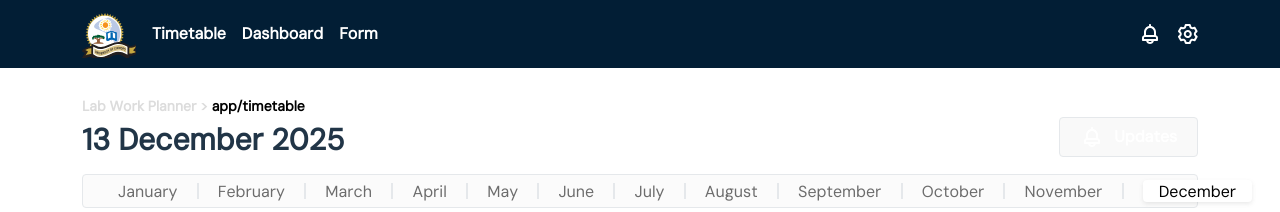
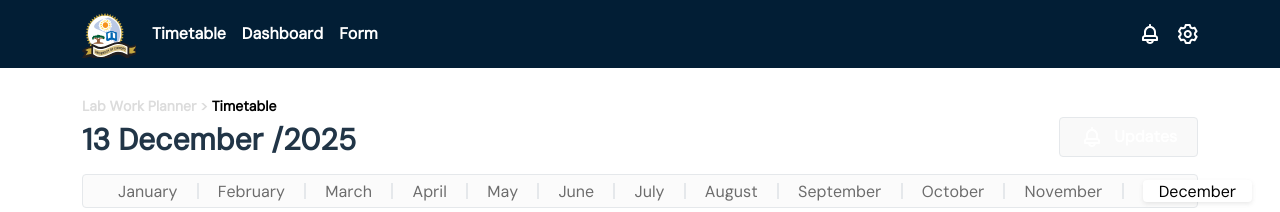
Before and after one commit to mothibimalebana/lab-work-planner, a React (Vite) app: page /app/timetable in a window 1280 px wide. Shown: the top 212 px of the page. Built offline with nearby package versions, Linux system fonts and the light colour scheme.

Commit message:
hotfix: corrected the code that displays the date

```diff
--- a/src/App.tsx
+++ b/src/App.tsx
@@ -2,14 +2,19 @@ import { Outlet } from "react-router"
 import Header from "./components/Header"
 import Navbar from "./components/Navbar"
 import phoneError from "./assets/svg/phone-error-svgrepo-com.svg"
+import { useEffect, useState } from "react";
 
 function App() {
+  const [page, setPage] = useState('Timetable');
+
+  const getPage = window.location.pathname.slice(5);
+  const currPage = getPage[0].toUpperCase() + getPage.slice(1);
 
   return (
     <div className="app">
       <div className="desktop hidden md:flex flex-col overflow-x-hidden">
-        <Navbar/>
-        <Header/>
+        <Navbar setPage={setPage}/>
+        <Header page={page}/>
         <Outlet/>
       </div>
       <div className="mobile flex flex-col md:hidden">
--- a/src/components/Breadcrumbs.tsx
+++ b/src/components/Breadcrumbs.tsx
@@ -16,7 +16,7 @@ const BreadCrumbs = ({ hours = 0, rate = 36.5, setMode, mode }: BreadCrumbsProps
     const splitDate = date.split('/') //get dd, mm, yyyy individually
     const dd = splitDate[1];
     const mm = months[Number(splitDate[0]) - 1];
-    const yyyy = date.slice(6);
+    const yyyy = date.slice(5);
     const dateString = dd + ' ' + ' ' + mm + ' '  + yyyy;
 
     const changeMode = () => {
--- a/src/components/Header.tsx
+++ b/src/components/Header.tsx
@@ -1,6 +1,7 @@
-const Header = () => {
-    const page = window.location.pathname.slice(1)
-    console.log(page)
+const Header = ({page}: {page: string}) => {
+
+
+
     return(
         <div className="md:header px-[5.12rem] mt-7">
             <div className="breadCrumbs">
--- a/src/components/Navbar.tsx
+++ b/src/components/Navbar.tsx
@@ -10,7 +10,7 @@ import SVGElement from "./SVGElement";
  * This component is always at the top of the Table, Dashboard Component
  */
 
-const Navbar = () => {
+const Navbar = ({setPage}) => {
     return (
         <div className="nav-bar hidden md:flex justify-between bg-[#021E35] px-[5.12rem] min-h-17">
             <div className="left flex gap-4 items-center">
@@ -18,13 +18,13 @@ const Navbar = () => {
                     <SVGElement element={universityIcon.element} />
                 </div>
                 <div className="timetable">
-                    <Link to="/app/timetable">Timetable</Link>
+                    <Link onClick={() => setPage("Timetable")} to="/app/timetable">Timetable</Link>
                 </div>
                 <div className="dashboard">
-                    <Link to="/app/dashboard">Dashboard</Link>
+                    <Link onClick={() => setPage("Dashboard")} to="/app/dashboard">Dashboard</Link>
                 </div>
                 <div className="form">
-                    <Link to="/app/orm">Form</Link>
+                    <Link onClick={() => setPage("Form")} to="/app/orm">Form</Link>
                 </div>
             </div>
             <div className="right flex gap-4 items-center">
```
